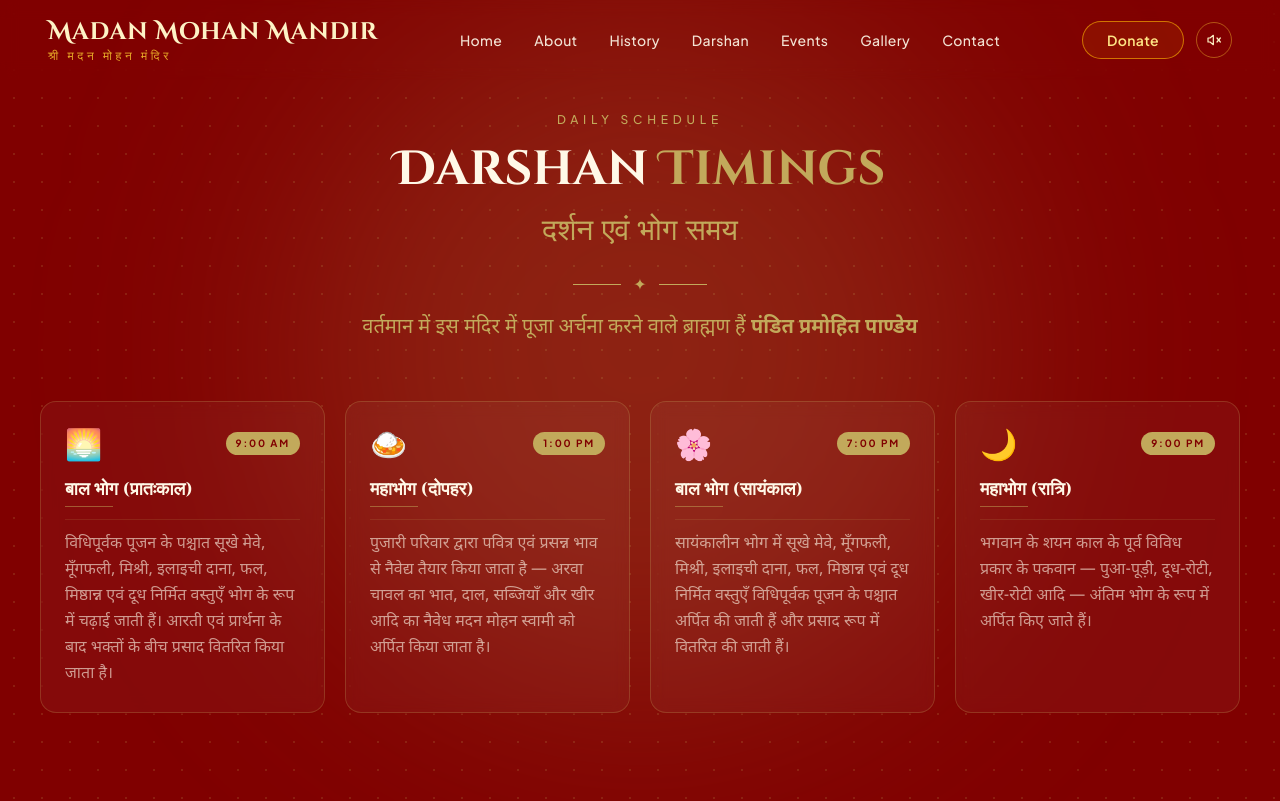
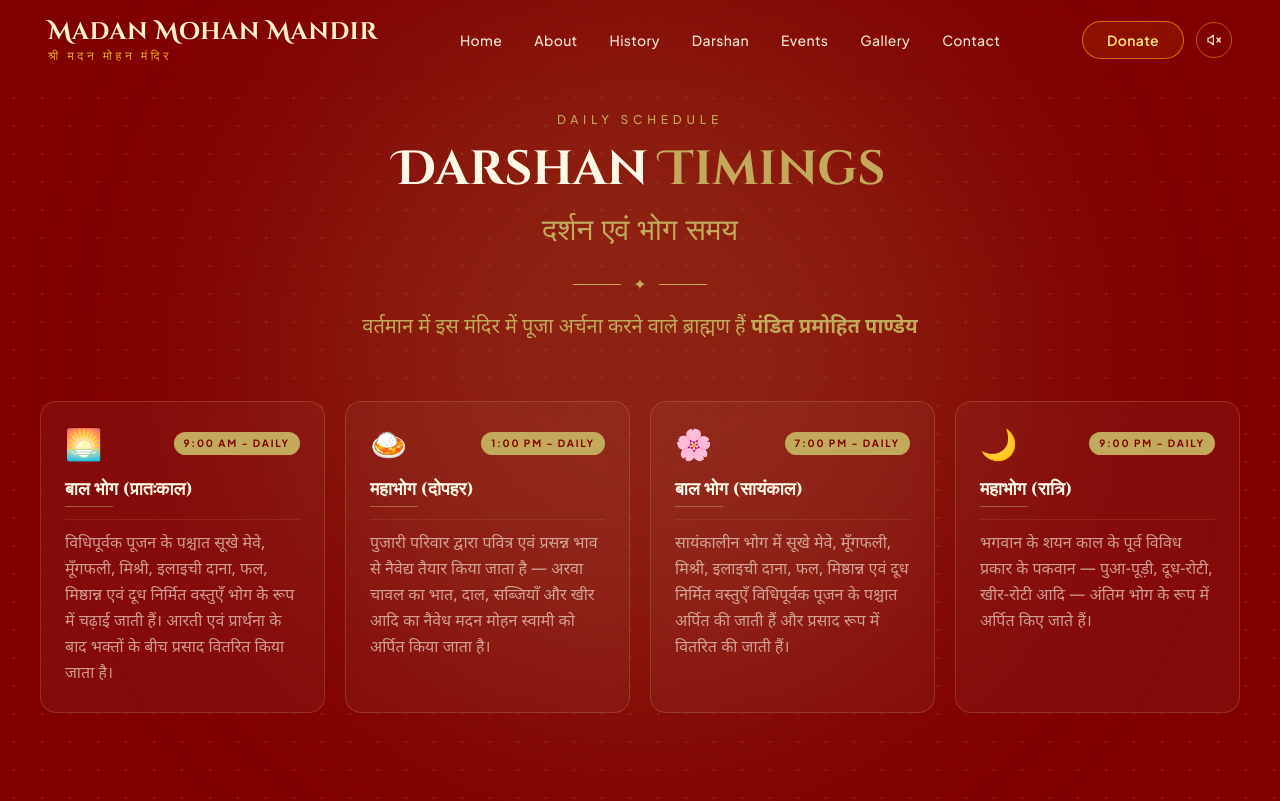
Before and after one commit to rahulgagrai25/madan-mohan-mandir, a Next.js app: page /darshan in a window 1280 px wide. Shown: the top 801 px of the page. Built offline with nearby package versions, Linux system fonts and the light colour scheme; a web font is replaced by a local one.

Commit message:
updated darshan page

```diff
--- a/app/darshan/page.tsx
+++ b/app/darshan/page.tsx
@@ -186,7 +186,7 @@
                     className="rounded-full font-bold px-2.5 py-1 text-[9px] uppercase tracking-[0.18em] text-[#800000] bg-[#C2A95B] md:text-[10px]"
                     style={{ fontFamily: "var(--font-jakarta)" }}
                   >
-                    {item.time}
+                    {item.time} - Daily
                   </span>
                 </div>
 
```
